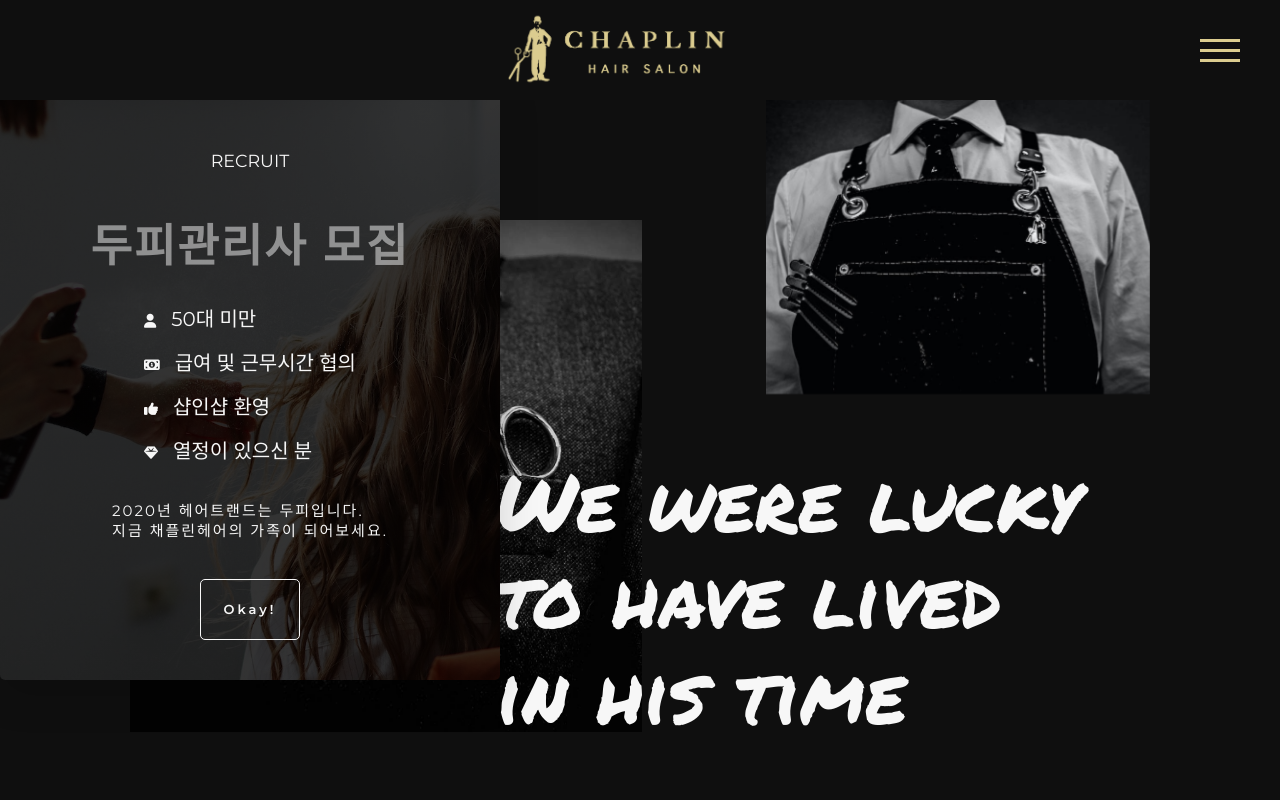
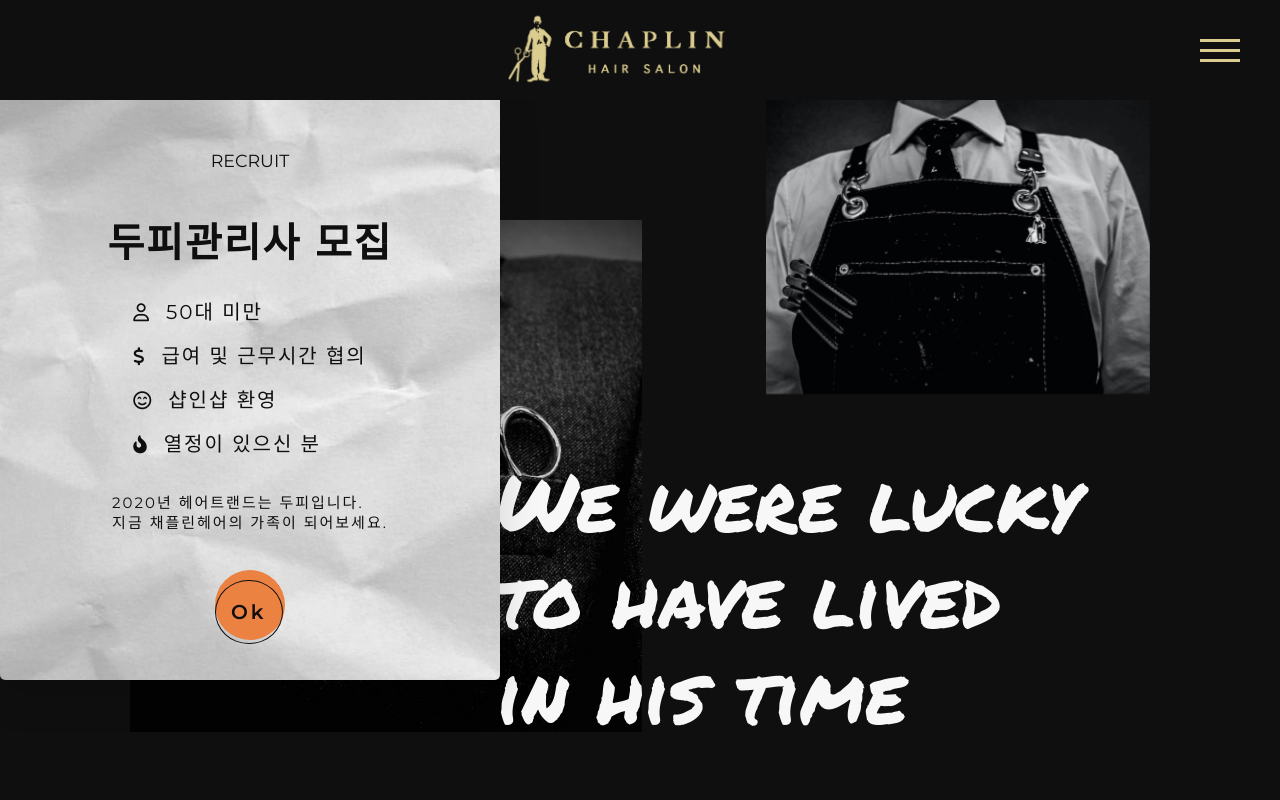
Before and after one commit to suyeonme/chaplinhair.com, a website: page index.html in a window 1280 px wide. Shown: the top 800 px of the page. Drawn offline with nearby package versions, Linux system fonts and the light colour scheme.

Commit message:
Change style of modal
Background image, button, and emoticon

```diff
--- a/index.html
+++ b/index.html
@@ -135,19 +135,21 @@
     </header>
 
     <main>
-        <!-- Modal -->
+        <!-- Modal    -->
         <div class="notice-parents">
             <div class="notice">
                 <h3 class="text__category">RECRUIT</h3>
                 <h2>두피관리사 모집</h2>
                 <ul>
-                    <li><i class="fas fa-user notice__icon"></i>50대 미만</li>
-                    <li><i class="fas fa-money-bill-alt notice__icon"></i>급여 및 근무시간 협의</li>
-                    <li><i class="fas fa-thumbs-up notice__icon"></i>샵인샵 환영</li>
-                    <li><i class="fas fa-gem notice__icon"></i>열정이 있으신 분</li>
+                    <li><i class="far fa-user notice__icon"></i>50대 미만</li>
+                    <li><i class="fas fa-dollar-sign notice__icon"></i>급여 및 근무시간 협의</li>
+                    <li><i class="far fa-smile-beam notice__icon"></i>샵인샵 환영</li>
+                    <li><i class="fas fa-fire-alt notice__icon"></i>열정이 있으신 분</li>
                 </ul>
                 <p>2020년 헤어트랜드는 두피입니다.<br> 지금 채플린헤어의 가족이 되어보세요.</p>
-                <a href="#" class="btn btn--light notice-btn">Okay!</a>
+                <div class="btn-circle-color">
+                    <a href="#" class="btn-circle notice-btn">Ok</a>
+                </div>
             </div>
         </div>
 
@@ -164,7 +166,7 @@
                     <h1 class="partner-interview-mobile__name partner-interview-mobile__name--eg">Jeong Haemin</h1>
 
                     <div class="partner-interview__image-container">
-                        <img srcset="img/partner-interview-small.jpg 800w, img/partner-interveiw.jpg 1600w" sizes="(max-width: 600px) 70vw, 506px" src="img/partner-interveiw.jpg" alt="채플린헤어 시작점 정해민 점장" class="partner-interview__img">
+                        <img src="img/partenr.jpg" alt="채플린헤어 시작점 정해민 점장" class="partner-interview__img">
                     </div>
 
                     <!-- Caption for Tab-land -->
@@ -186,8 +188,7 @@
                         <span class="partner-interview__name partner-interview__name--ko u-margin-top-small">채플린헤어 시작점,
                             정해민 점장</span>
                     </p>
-                    <a href="#popup__partner-interview" class="btn btn--pink u-margin-top-small popup__trigger">Learn
-                        More</a>
+                    <a href="#popup__partner-interview" class="btn btn--pink u-margin-top-small popup__trigger">Learn More</a>
                 </div>
             </div>
 
@@ -196,8 +197,7 @@
                 <div class="partner-interview-mobile__content">
                     <h1 class="partner-interview-mobile__name partner-interview-mobile__name--eg">Jeong Haemin</h1>
                     <div class="partner-interview-mobile__image-container">
-                        <img src="img/partner-interview-small.jpg" class="partner-interview__img"
-                            alt="partner interview-Jeong Haemin">
+                        <img src="img/partner-mobile.jpg" class="partner-interview__img" alt="채플린헤어 시작점 정해민 점장">
                     </div>
 
                     <div class="partner-interview-mobile__caption">
--- a/sass/component/_composition.scss
+++ b/sass/component/_composition.scss
@@ -1,7 +1,7 @@
 .notice {
     width: 50rem;
     height: 60rem;
-    background-image: linear-gradient(rgba(0, 0, 0, 0.8), rgba(0, 0, 0, 0.8)), url("../img/head-care.jpg");
+    background-image: url("../img/paper-2.jpg");
     background-size: cover;
     position: absolute;
     top: 10%;
@@ -14,12 +14,12 @@
     justify-content: space-between;
     align-items: center;
     padding: 4rem;
+    color: $color-primary-dark;
 
     h2 {
         font-weight: bold;
-        font-size: 4.5rem;
+        font-size: 4rem;
         letter-spacing: 2px;
-        opacity: .5;
 
         @include respond (phone) {
             font-size: 3rem;
@@ -34,6 +34,7 @@
         font-size: 2rem;
         font-weight: 400;
         line-height: 2.2;
+        letter-spacing: 2px;
 
         @include respond (phone) {
             font-size: 1.8rem;
@@ -50,7 +51,7 @@
 
     &__icon {
         margin-right: 1.5rem;
-        font-size: 1.4rem;
+        font-size: 1.8rem;
     }
 
     @include respond (phone-land) {
```
Also changed, not shown: css/style.css, img/paper-1.jpg (added), img/paper-2.jpg (added), img/partenr.jpg (renamed from img/partner-interview-small.jpg), img/partner-mobile.jpg (renamed from img/partner-interview.jpg).
